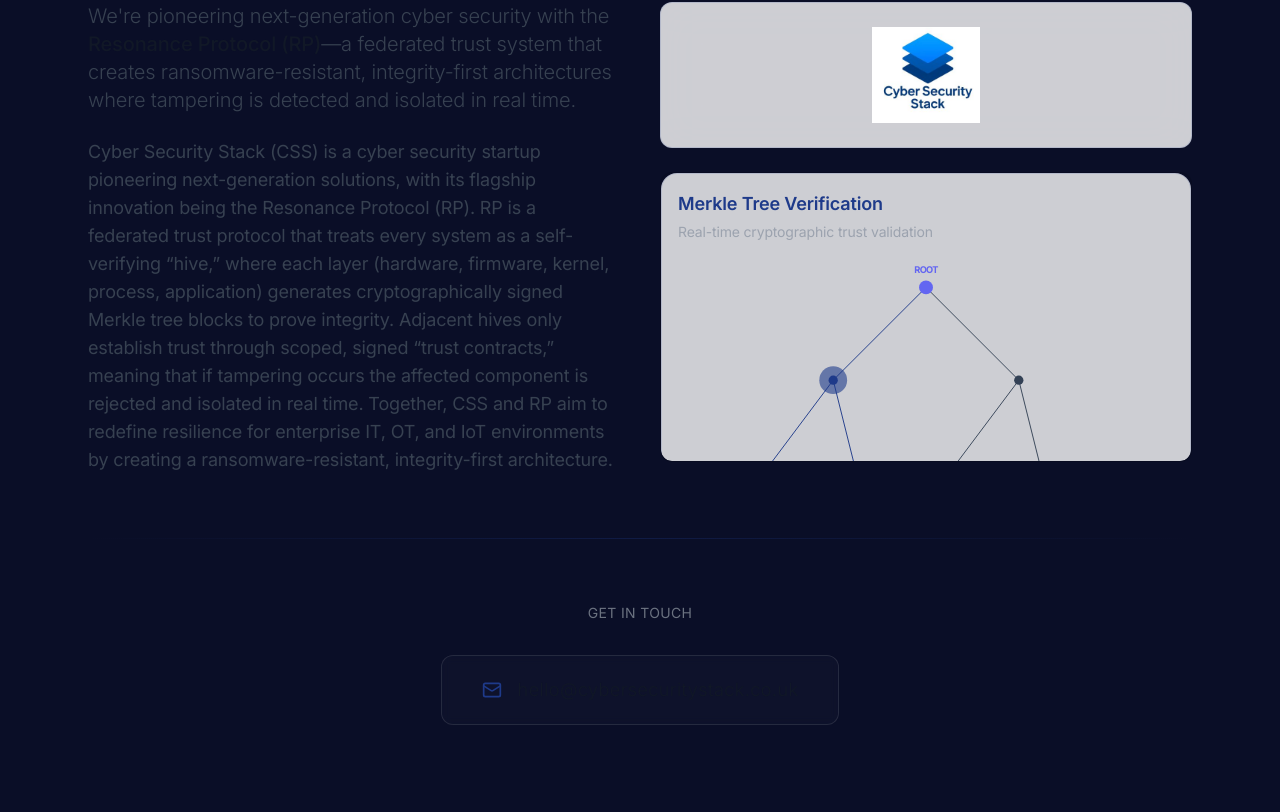
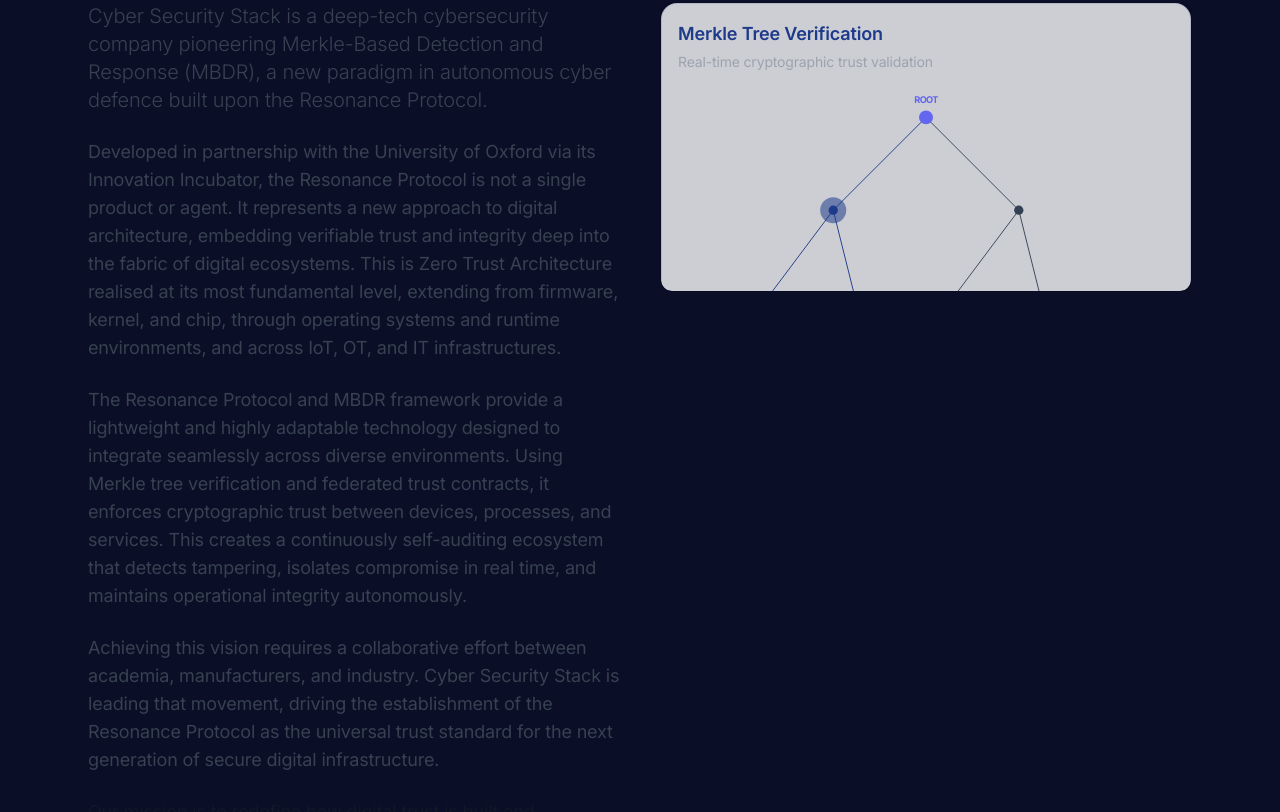
Before and after one commit to DevanshM1211/Cybersecurity-Stack-Website, a Next.js app: page /about in a window 1280 px wide. Shown: the part 548-1360 px from the top of the page. Built offline with nearby package versions, Linux system fonts and the light colour scheme.

Commit message:
About: update copy with provided text; remove logo; keep Merkle diagram; theme-aware styling

```diff
--- a/components/About.tsx
+++ b/components/About.tsx
@@ -4,7 +4,6 @@
 import { useInView } from "framer-motion";
 import { useRef } from "react";
 import { Mail } from "lucide-react";
-import Image from "next/image";
 import MerkleTree from "@/components/MerkleTree";
 
 const About = () => {
@@ -61,45 +60,51 @@
           {/* Text column */}
           <div className="space-y-6 text-left">
             <p className="text-lg md:text-xl leading-relaxed font-light text-gray-700 dark:text-gray-400">
-              We're pioneering next-generation cyber security with the{" "}
-              <span className="font-medium text-gray-900 dark:text-white">
-                Resonance Protocol (RP)
-              </span>
-              —a federated trust system that creates ransomware-resistant,
-              integrity-first architectures where tampering is detected and
-              isolated in real time.
+              Cyber Security Stack is a deep-tech cybersecurity company
+              pioneering Merkle-Based Detection and Response (MBDR), a new
+              paradigm in autonomous cyber defence built upon the Resonance
+              Protocol.
             </p>
 
             <p className="text-base md:text-lg leading-relaxed text-gray-700 dark:text-gray-400">
-              Cyber Security Stack (CSS) is a cyber security startup pioneering
-              next-generation solutions, with its flagship innovation being the
-              Resonance Protocol (RP). RP is a federated trust protocol that
-              treats every system as a self-verifying “hive,” where each layer
-              (hardware, firmware, kernel, process, application) generates
-              cryptographically signed Merkle tree blocks to prove integrity.
-              Adjacent hives only establish trust through scoped, signed “trust
-              contracts,” meaning that if tampering occurs the affected
-              component is rejected and isolated in real time. Together, CSS and
-              RP aim to redefine resilience for enterprise IT, OT, and IoT
-              environments by creating a ransomware-resistant, integrity-first
-              architecture.
+              Developed in partnership with the University of Oxford via its
+              Innovation Incubator, the Resonance Protocol is not a single
+              product or agent. It represents a new approach to digital
+              architecture, embedding verifiable trust and integrity deep into
+              the fabric of digital ecosystems. This is Zero Trust Architecture
+              realised at its most fundamental level, extending from firmware,
+              kernel, and chip, through operating systems and runtime
+              environments, and across IoT, OT, and IT infrastructures.
+            </p>
+
+            <p className="text-base md:text-lg leading-relaxed text-gray-700 dark:text-gray-400">
+              The Resonance Protocol and MBDR framework provide a lightweight
+              and highly adaptable technology designed to integrate seamlessly
+              across diverse environments. Using Merkle tree verification and
+              federated trust contracts, it enforces cryptographic trust between
+              devices, processes, and services. This creates a continuously
+              self-auditing ecosystem that detects tampering, isolates
+              compromise in real time, and maintains operational integrity
+              autonomously.
+            </p>
+
+            <p className="text-base md:text-lg leading-relaxed text-gray-700 dark:text-gray-400">
+              Achieving this vision requires a collaborative effort between
+              academia, manufacturers, and industry. Cyber Security Stack is
+              leading that movement, driving the establishment of the Resonance
+              Protocol as the universal trust standard for the next generation
+              of secure digital infrastructure.
+            </p>
+
+            <p className="text-base md:text-lg leading-relaxed text-gray-900 dark:text-gray-300">
+              Our mission is to redefine how digital trust is built and
+              maintained, giving organisations infrastructures that cannot be
+              held to ransom.
             </p>
           </div>
 
           {/* Imagery column */}
           <div className="space-y-6">
-            {/* Logo image */}
-            <div className="glass-effect rounded-xl border border-white/10 dark:border-white/10 p-6 flex items-center justify-center bg-black/5 dark:bg-white/[0.02]">
-              <Image
-                src="/logo.png"
-                alt="Cyber Security Stack Logo"
-                width={320}
-                height={320}
-                className="w-auto h-20 md:h-24"
-                priority
-              />
-            </div>
-
             {/* Merkle diagram preview */}
             <div className="rounded-xl overflow-hidden border border-black/10 dark:border-white/10 bg-black/5 dark:bg-white/[0.02]">
               <div className="max-h-72 overflow-hidden">
```
